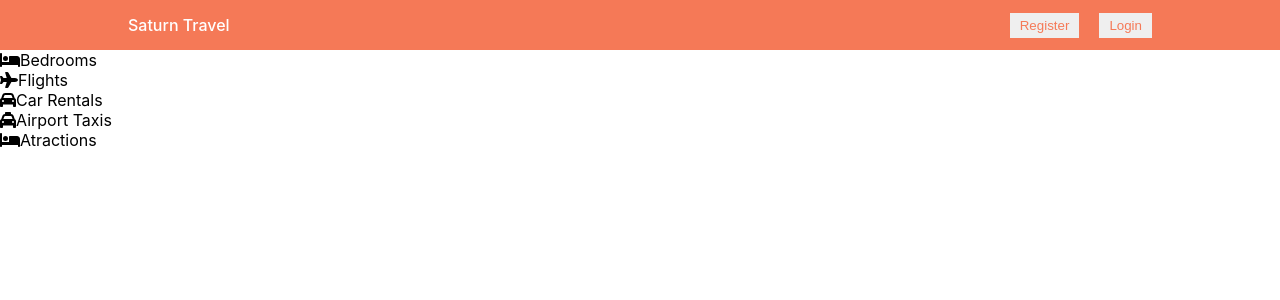
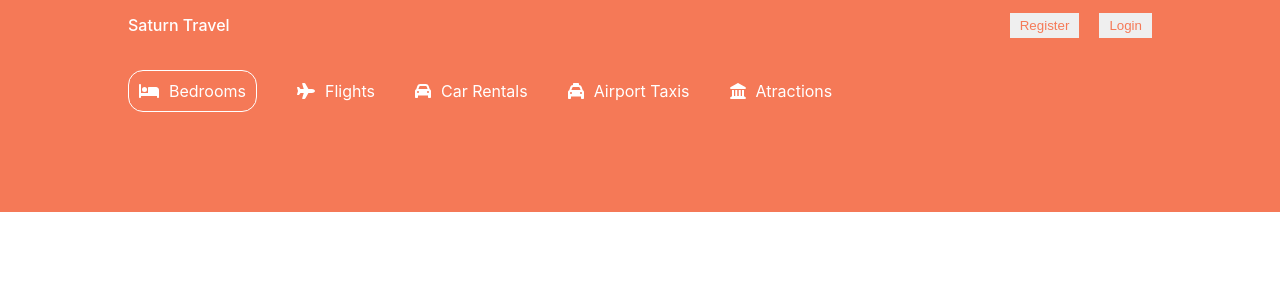
Before and after one commit to theringsofsaturn/booking-app, a React (Create React App) app: page / in a window 1280 px wide. Shown: the top 300 px of the page. Built offline with nearby package versions, Linux system fonts and the light colour scheme.

Commit message:
styles for header items

```diff
--- a/src/components/header/Header.jsx
+++ b/src/components/header/Header.jsx
@@ -1,6 +1,7 @@
 import {
   faBed,
   faCar,
+  faLandmark,
   faPlane,
   faTaxi,
 } from "@fortawesome/free-solid-svg-icons";
@@ -10,8 +11,9 @@ import "./header.css";
 const Header = () => {
   return (
     <div className="header">
+      <div className="headerContainer">
         <div className="headerList">
-        <div className="headerListItems">
+          <div className="headerListItems active">
             <FontAwesomeIcon icon={faBed} />
             <span>Bedrooms</span>
           </div>
@@ -28,8 +30,9 @@ const Header = () => {
             <span>Airport Taxis</span>
           </div>
           <div className="headerListItems">
-          <FontAwesomeIcon icon={faBed} />
+            <FontAwesomeIcon icon={faLandmark} />
             <span>Atractions</span>
+          </div>
         </div>
       </div>
     </div>
--- a/src/components/header/header.css
+++ b/src/components/header/header.css
@@ -0,0 +1,30 @@
+.header {
+  color: white;
+  background-color: rgb(245, 121, 87);
+  display: flex;
+  justify-content: center;
+}
+
+.headerContainer {
+  width: 100%;
+  max-width: 1024px;
+  margin: 20px 0px 100px 0px;
+}
+
+.headerList {
+  display: flex;
+  gap: 40px;
+}
+
+.headerListItems {
+  display: flex;
+  align-items: center;
+  grid-area: 10px;
+  gap: 10px;
+}
+
+.headerListItems.active {
+  border: 1px solid white;
+  padding: 10px;
+  border-radius: 15px;
+}
```
Lines whose indentation alone changed are shown as unchanged.
